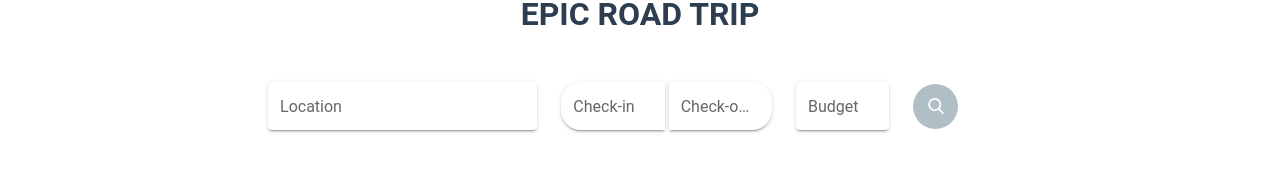
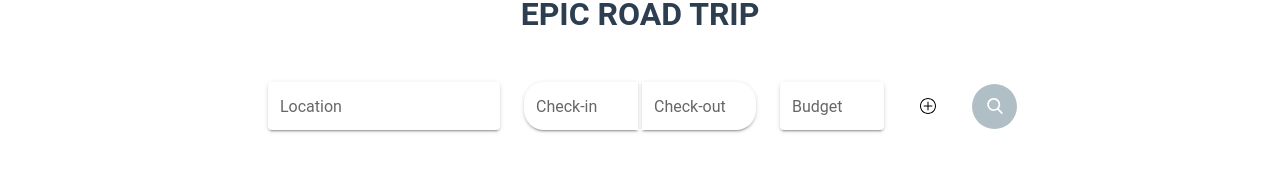
Before and after one commit to Sandra-I/EpicRoad-30-Front-Epitech, a Vue app: page / in a window 1280 px wide. Shown: the part 146-338 px from the top of the page. Built offline with nearby package versions, Linux system fonts and the light colour scheme.

Commit message:
[ADD] Plus icon

```diff
--- a/src/components/SearchBar.vue
+++ b/src/components/SearchBar.vue
@@ -1,9 +1,9 @@
 <template>
     <div class="searchBar gutter">
         <v-row justify="space-between"  align="center">
-            <v-col class="desktop" cols="12" xs="12" sm="12" md="11" lg="11">
+            <v-col class="desktop" cols="12" xs="12" sm="12" md="12" lg="12">
                 <v-row justify="center" align="center">
-                    <v-col cols="5" xs="5" sm="5" md="4" lg="5">
+                    <v-col cols="5" xs="5" sm="5" md="4" lg="4">
                         <v-text-field
                             class="input"
                             solo
@@ -117,6 +117,15 @@
                         ></v-text-field>
                     </v-col>
                     <v-col cols="1" xs="1" sm="1" md="1" lg="1">
+                        <v-btn icon color="secondary">
+                            <img
+                                class="plus-btn"
+                                alt="add another location to your trip"
+                                src="../assets/plus.svg"
+                            />
+                        </v-btn>
+                    </v-col>
+                    <v-col cols="1" xs="1" sm="1" md="1" lg="1">
                         <v-btn fab depressed color="secondary" class="search-btn">
                             <img src="../assets/search.svg" />
                         </v-btn>
```
Also changed, not shown: src/assets/plus.svg (added).
